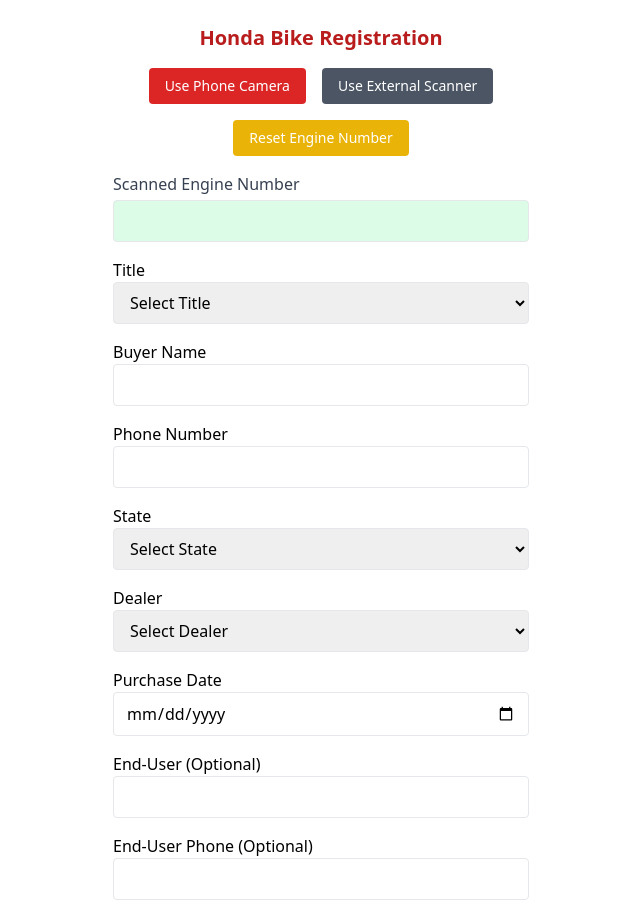
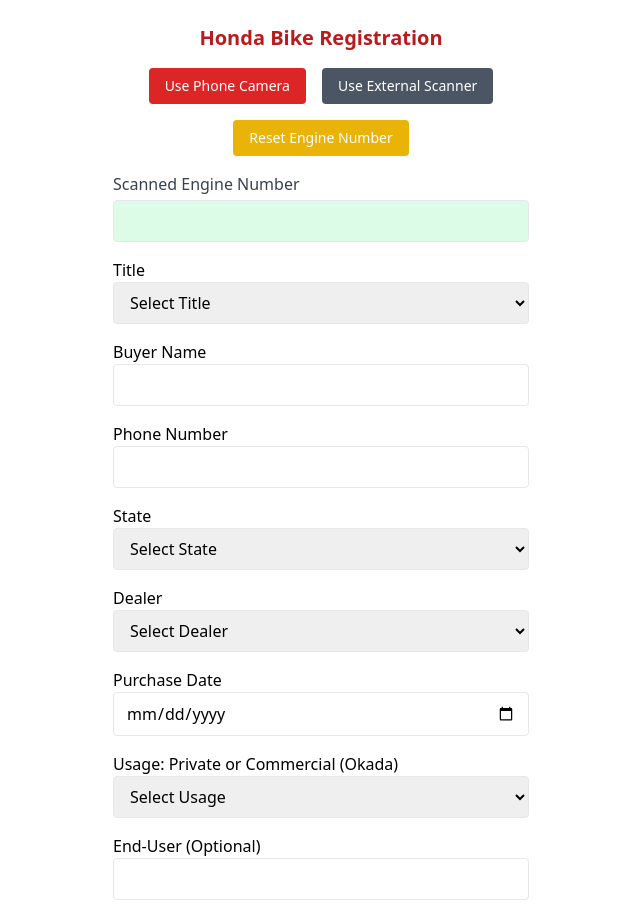
Before and after one commit to temitope-israel/smooth-ride-motorcycles, a Next.js app: page /dealer/register in a window 1280 px wide. Shown: the top 920 px of the page, without its empty margins (319-959 px from the left). Built offline with nearby package versions, Linux system fonts and the light colour scheme.

Commit message:
Added Usage for Bikes annd adjusted view size

```diff
--- a/components/AdminLayout.tsx
+++ b/components/AdminLayout.tsx
@@ -19,7 +19,7 @@
   const [open, setOpen] = useState(false);
 
   return (
-    <div className="min-h-screen flex flex-col md:flex-row">
+    <div className="min-h-screen flex flex-col md:flex-row text-xs">
       {/* Mobile Header */}
       <header className="md:hidden flex justify-between items-center bg-red-700 text-white p-4">
         <span className="font-bold text-lg">Honda Admin</span>
@@ -32,7 +32,7 @@
       <aside
         className={`${
           open ? "block" : "hidden"
-        } md:block w-full md:w-64 bg-red-700 text-white flex flex-col justify-between md:h-screen`}
+        } md:block w-full md:w-60 bg-red-700 text-white flex flex-col justify-between md:h-screen text-xs`}
       >
         <div>
           <div className="hidden md:block px-6 py-4 font-bold text-xl border-b border-red-800">
@@ -41,7 +41,7 @@
           <nav className="flex flex-col p-4 gap-2 text-sm">
             <Link
               href="/admin"
-              className="flex items-center gap-2 px-3 py-2 rounded hover:bg-red-800"
+              className="flex items-center  gap-2 px-3 py-2 rounded hover:bg-red-800"
             >
               <LayoutDashboard size={16} /> Dashboard
             </Link>
@@ -89,7 +89,9 @@
       </aside>
 
       {/* Main Content */}
-      <main className="flex-1 bg-gray-100 p-4 overflow-y-auto">{children}</main>
+      <main className="flex-1 bg-gray-100 p-4 overflow-y-auto ">
+        {children}
+      </main>
     </div>
   );
 }
--- a/models/Customer.ts
+++ b/models/Customer.ts
@@ -1,30 +1,3 @@
-// import mongoose from "mongoose";
-
-// const customerSchema = new mongoose.Schema(
-//   {
-//     engineNumber: { type: String, required: true, unique: true },
-//     buyerName: { type: String, required: true },
-//     title: { type: String, required: true },
-//     phone: { type: String, required: true },
-//     state: { type: String, required: true },
-//     dealer: { type: String, required: true },
-//     purchaseDate: { type: String, required: true },
-//     endUser: { type: String },
-//     model: { type: String, required: true },
-//     color: { type: String, required: true },
-
-//     // ✅ Newly Added
-//     rimType: { type: String, required: false },
-//     startType: { type: String, required: false },
-//     variant: { type: String, required: false },
-
-//   },
-//   { timestamps: true }
-// );
-
-// export default mongoose.models.Customer ||
-//   mongoose.model("Customer", customerSchema);
-
 import mongoose from "mongoose";
 
 const customerSchema = new mongoose.Schema(
@@ -36,6 +9,7 @@
     state: { type: String, required: true },
     dealer: { type: String, required: true },
     purchaseDate: { type: String, required: true },
+    usage: { type: String, required: true },
     endUser: { type: String },
     endUserPhone: { type: String }, // ✅ add this in the schema
     model: { type: String, required: true },
--- a/pages/admin/index.tsx
+++ b/pages/admin/index.tsx
@@ -12,7 +12,9 @@
   state: string;
   dealer: string;
   purchaseDate: string;
+  usage: string;
   endUser?: string;
+  endUserPhone?: string;
   model: string;
   color: string;
 }
@@ -143,19 +145,19 @@
 
   return (
     <AdminLayout>
-      <div className="p-6 space-y-6">
+      <div className="p-2 space-y-2 text-xs ">
         <div className="flex justify-between items-center flex-wrap gap-4">
           <h1 className="text-2xl font-bold text-red-700">Admin Dashboard</h1>
           <div className="flex gap-2">
             <button
               onClick={exportCSV}
-              className="bg-green-600 text-white px-4 py-2 rounded"
+              className="bg-green-600 text-white px-4 py-2 rounded text-xs"
             >
               Export CSV
             </button>
             <button
               onClick={() => setDeleteAllConfirm(true)}
-              className="bg-red-600 text-white px-4 py-2 rounded"
+              className="bg-red-600 text-white px-4 py-2 rounded text-xs"
             >
               Delete All
             </button>
@@ -171,7 +173,7 @@
         />
 
         <div className="overflow-x-auto">
-          <table className="min-w-full border-collapse border border-gray-400">
+          <table className="min-w-full border-collapse border border-gray-400 text-xs">
             <thead className="bg-red-600 text-white">
               <tr>
                 <th className="border px-2 py-1">S/N</th>
@@ -181,6 +183,9 @@
                 <th className="border px-2 py-1">State</th>
                 <th className="border px-2 py-1">Dealer</th>
                 <th className="border px-2 py-1">Purchase Date</th>
+                <th className="border px-2 py-1">Usage</th>
+                <th className="border px-2 py-1">End-User</th>
+                <th className="border px-2 py-1">End-User Phone</th>
                 <th className="border px-2 py-1">Model</th>
                 <th className="border px-2 py-1">Color</th>
                 <th className="border px-2 py-1">Actions</th>
@@ -200,6 +205,9 @@
                   <td className="border px-2 py-1">
                     {new Date(c.purchaseDate).toLocaleDateString()}
                   </td>
+                  <td className="border px-2 py-1">{c.usage}</td>
+                  <td className="border px-2 py-1">{c.endUser}</td>
+                  <td className="border px-2 py-1">{c.endUserPhone}</td>
                   <td className="border px-2 py-1">{c.model}</td>
                   <td className="border px-2 py-1">{c.color}</td>
                   <td className="border px-2 py-1 text-center">
@@ -265,7 +273,10 @@
                     <input
                       value={(editCustomer as any)[field]}
                       onChange={(e) =>
-                        handleEditChange(field as keyof Customer, e.target.value)
+                        handleEditChange(
+                          field as keyof Customer,
+                          e.target.value
+                        )
                       }
                       className="w-full border px-3 py-1 rounded"
                     />
@@ -291,7 +302,10 @@
         )}
 
         {editSuccess && (
-          <Modal message="Edit successful!" onClose={() => setEditSuccess(false)} />
+          <Modal
+            message="Edit successful!"
+            onClose={() => setEditSuccess(false)}
+          />
         )}
 
         {deleteId && (
@@ -304,7 +318,10 @@
         )}
 
         {deleteSuccess && (
-          <Modal message="Customer deleted successfully." onClose={() => setDeleteSuccess(false)} />
+          <Modal
+            message="Customer deleted successfully."
+            onClose={() => setDeleteSuccess(false)}
+          />
         )}
 
         {deleteAllConfirm && (
@@ -362,7 +379,6 @@
     </div>
   );
 }
-
 
 // // pages/admin/index.tsx
 // import { useEffect, useState } from "react";
--- a/pages/api/register-customers.ts
+++ b/pages/api/register-customers.ts
@@ -15,6 +15,7 @@
     state,
     dealer,
     purchaseDate,
+    usage,
     endUser,
     endUserPhone, // ✅ Included
     model,
@@ -32,6 +33,7 @@
     !state ||
     !dealer ||
     !purchaseDate ||
+    !usage ||
     !model ||
     !color ||
     (!rimType && model === "Ace") ||
@@ -56,6 +58,7 @@
       state,
       dealer,
       purchaseDate,
+      usage,
       endUser,
       endUserPhone, // ✅ Saved in DB
       model,
--- a/pages/dealer/register.tsx
+++ b/pages/dealer/register.tsx
@@ -18,6 +18,7 @@
   state: string;
   dealer: string;
   purchaseDate: string;
+  usage: string;
   endUser: string;
   endUserPhone: string;
   model: string;
@@ -85,7 +86,6 @@
   string,
   { color: string[]; variant?: string[] }
 > = {
-  Dream: { color: ["Gray", "Red"] },
   "Ace 110": {
     color: ["Blue", "Red"],
     variant: ["Spoke - Kick Start", "Alloy - Kick Start", "Alloy - Self Start"],
@@ -94,8 +94,14 @@
     color: ["Blue", "Red"],
     variant: ["Spoke - Kick Start", "Alloy - Kick Start", "Alloy - Self Start"],
   },
-  "Ace 150": { color: ["Black", "Red"] },
-  "CGL 150": { color: ["Blue", "Red"] },
+  "Ace 150": { color: ["Black", "Red"], variant: ["Alloy"] },
+  "CGL 125": { color: ["Blue", "Red"] },
+  "CB Unicorn": {
+    color: ["Black", "Grey", "Red", "White"],
+    variant: ["Alloy"],
+  },
+  Dream: { color: ["Grey", "Red"] },
+  "Wave 110": { color: ["Black", "Blue"], variant: ["Alloy"] },
 };
 
 export default function Register() {
@@ -121,6 +127,7 @@
     state: "",
     dealer: "",
     purchaseDate: "",
+    usage: "",
     endUser: "",
     endUserPhone: "",
     model: "",
@@ -176,6 +183,7 @@
     if (!form.dealer) newErrors.dealer = "Dealer is required.";
     if (!form.purchaseDate)
       newErrors.purchaseDate = "Purchase date is required.";
+    if (!form.usage) newErrors.usage = "Usage is required.";
     if (!form.model) newErrors.model = "Model is required.";
     if (modelsWithDetails[form.model]?.variant && !form.variant)
       newErrors.variant = "Variant is required.";
@@ -456,6 +464,22 @@
         </div>
 
         <div>
+          <label className="block font-medium">
+            Usage: Private or Commercial (Okada)
+          </label>
+          <select
+            value={form.usage}
+            onChange={(e) => handleChange("usage", e.target.value)}
+            className="w-full border rounded px-3 py-2"
+            aria-placeholder="Select Usage"
+          >
+            <option value="">Select Usage</option>
+            <option value="Private">Private</option>
+            <option value="Commercial - Okada">Commercial (Okada)</option>
+          </select>
+        </div>
+
+        <div>
           <label className="block font-medium">End-User (Optional)</label>
           <input
             type="text"
@@ -577,6 +601,7 @@
                   state: "",
                   dealer: "",
                   purchaseDate: "",
+                  usage: "",
                   endUser: "",
                   endUserPhone: "",
                   model: "",
```
